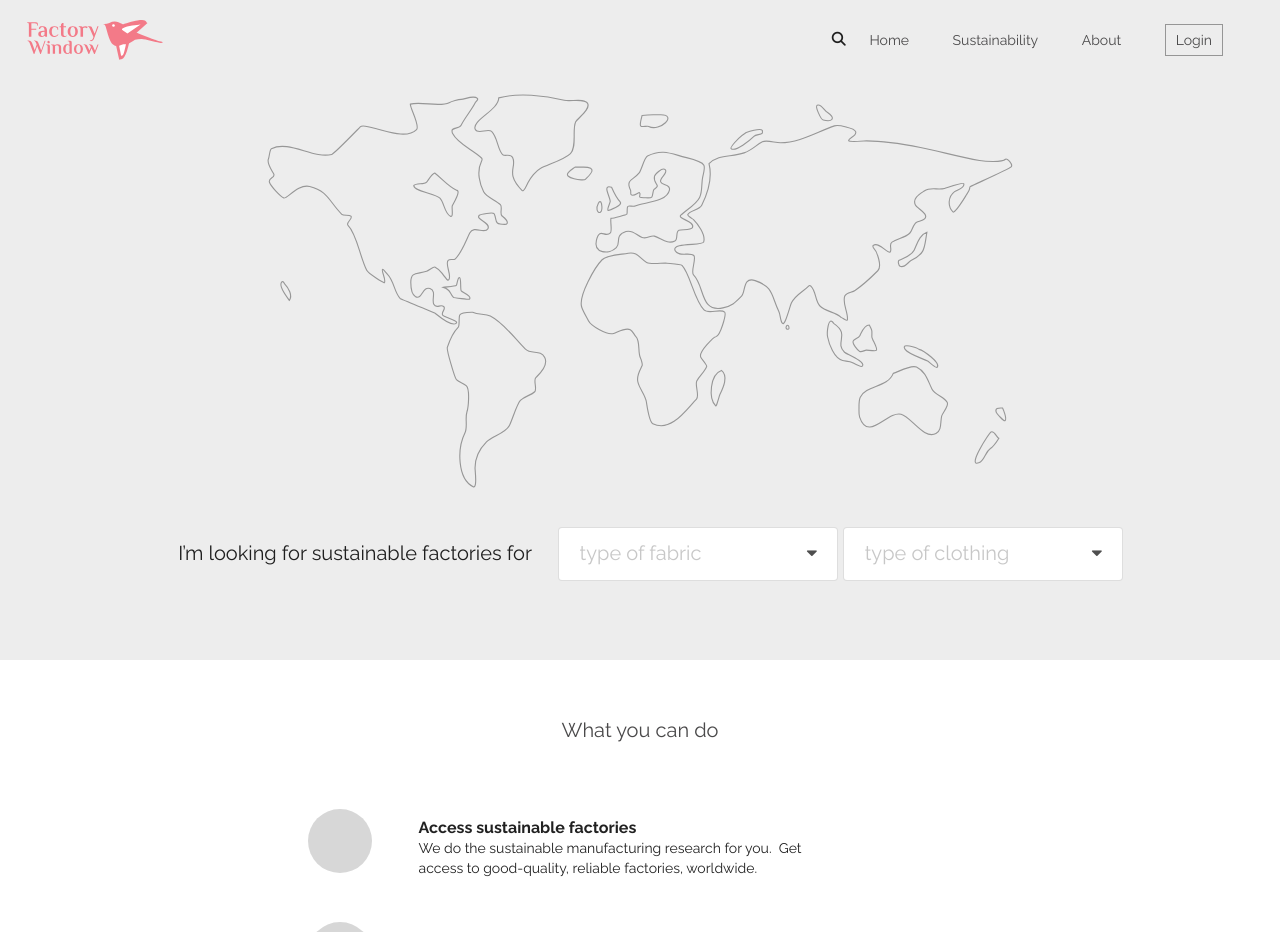
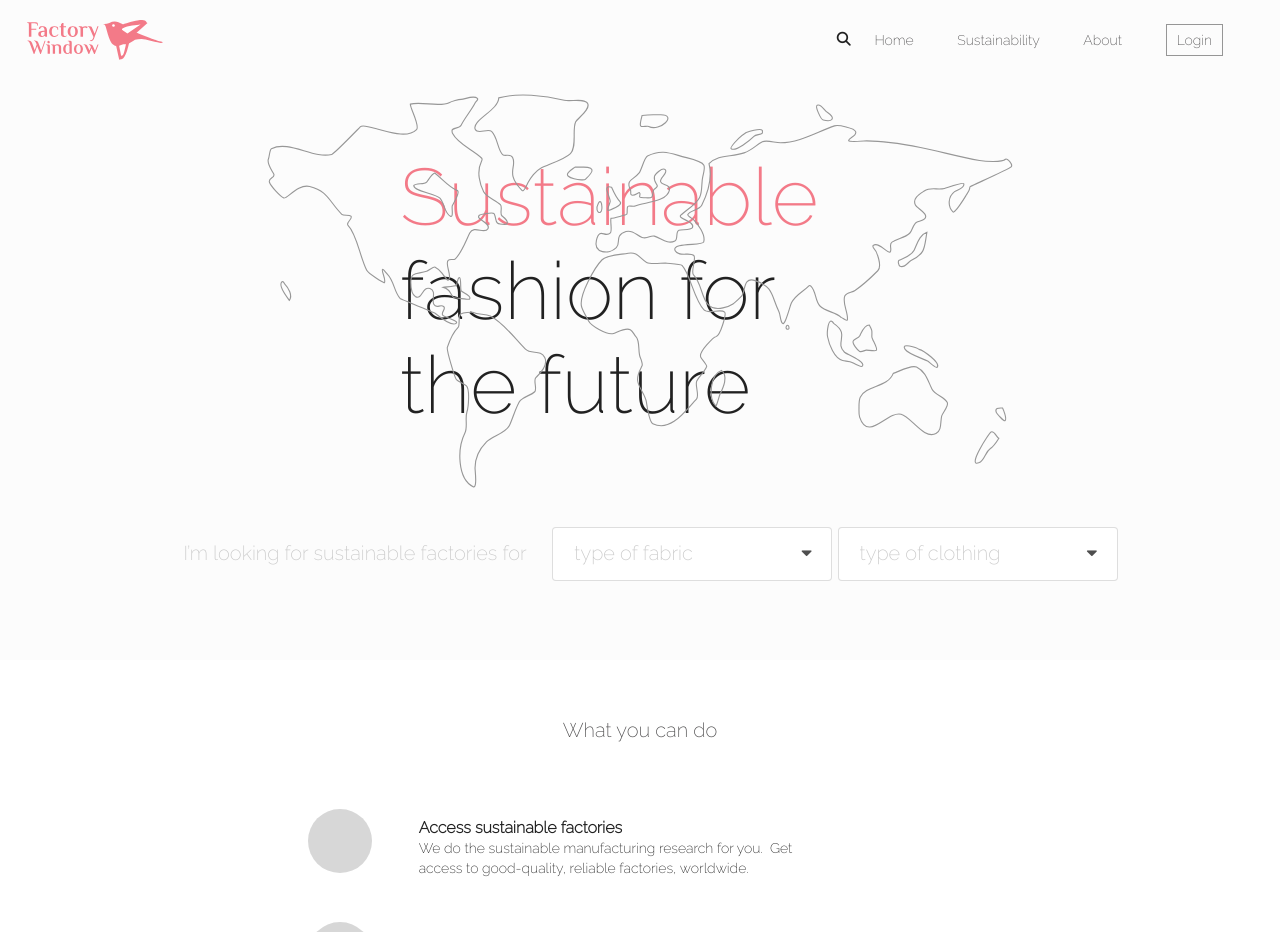
Before and after one commit to SunnyTam/factoryWindow, a Django app: page /home/ in a window 1280 px wide. Shown: the top 932 px of the page. Run offline with Django 3.2, Linux system fonts and the light colour scheme; some libraries are stand-ins or nearby versions.

Commit message:
fix overlay

```diff
--- a/factorywindow/static/css/home.css
+++ b/factorywindow/static/css/home.css
@@ -1,6 +1,7 @@
 .landing {
-    background-color: #ededed;
+    background-color: #f5f5f5;
     min-height: 580px;
+    position: relative;
 }
 
 .landing > .map {
@@ -37,7 +38,7 @@
 }
 
 @keyframes pin {
-    0%   {
+    0% {
         -ms-transform: translate(0px, -100px); /* IE 9 */
         -webkit-transform: translate(0px, -100px); /* Safari */
         transform: translate(0px, -100px);
@@ -62,15 +63,19 @@
     animation-delay: 2s;
     -webkit-animation-delay: 2s;
     -webkit-animation: fadein 2s; /* Safari, Chrome and Opera > 12.1 */
-       -moz-animation: fadein 2s; /* Firefox < 16 */
-        -ms-animation: fadein 2s; /* Internet Explorer */
-         -o-animation: fadein 2s; /* Opera < 12.1 */
-            animation: fadein 2s;
+    -moz-animation: fadein 2s; /* Firefox < 16 */
+    -ms-animation: fadein 2s; /* Internet Explorer */
+    -o-animation: fadein 2s; /* Opera < 12.1 */
+    animation: fadein 2s;
 }
 
 @keyframes fadein {
-    from { opacity: 0; }
-    to   { opacity: 1; }
+    from {
+        opacity: 0;
+    }
+    to {
+        opacity: 1;
+    }
 }
 
 .landing > .map > .pin > .dialog > a {
@@ -81,7 +86,7 @@
     color: white !important;
 }
 
-.landing > .map > .pin > .dialog:hover{
+.landing > .map > .pin > .dialog:hover {
     background-color: #f37a88;
     color: white !important;
     box-shadow: 0 6px 12px 0 rgba(0, 0, 0, 0.25);
@@ -110,6 +115,7 @@
     bottom: 300px;
     right: 450px;
 }
+
 .bangladesh.pin {
     bottom: 280px;
     right: 615px;
@@ -117,7 +123,7 @@
 }
 
 .ireland.pin {
-    text-align: right!important;
+    text-align: right !important;
     bottom: 388px;
     right: 879px;
 }
@@ -139,10 +145,10 @@
 .menubar-hidden-padding {
     height: 80px;
     width: 100%;
-    background-color: #ededed;
+    background-color: #f5f5f5;;
 }
 
-.can-do >.title {
+.can-do > .title {
     font-size: 20px;
     margin: 60px 0 69px;
     color: #4a494a;
@@ -179,3 +185,23 @@
 
 .can-do .item .text .desc {
 }
+
+.overlay {
+    position: absolute;
+    background-color: rgba(255, 255, 255, 0.75);
+    font-size: 80px;
+    bottom: 0;
+    left: 0;
+    right: 0;
+    width: 100%;
+    line-height: initial;
+    text-align: left;
+    height: 120%;
+    padding: 150px 400px;
+    top: -80px;
+}
+
+.overlay .focus {
+    color: #f37a88;
+
+}
--- a/factorywindow/static/js/home.js
+++ b/factorywindow/static/js/home.js
@@ -3,10 +3,14 @@
  */
 
 function onDdlSelected(selectedFabric, selectedClothing) {
-    if(selectedFabric !== '' || selectedClothing !== '') {
+    $(".overlay").fadeOut("slow");
+    // console.log(selectedFabric);
+    // console.log(selectedClothing);
+    // console.log(selectedFabric != '' && selectedClothing != '');
+    if(selectedFabric !== '' && selectedClothing !== '') {
+        $('.pin').show();
+    } else {
         $('.pin').hide();
-    } else {
-        $('.pin').show();
     }
 }
 
@@ -16,13 +20,13 @@ $(function () {
     var selectedFabric = '';
     var selectedClothing = '';
 
-   $('.fabric-ddl').change(function(){
-       selectedFabric = $(this).val();
+   $('.fabric-ddl select').change(function(){
+       selectedFabric = $('.fabric-ddl select').val();
        onDdlSelected(selectedFabric, selectedClothing);
    });
 
-    $('.clothing-ddl').change(function(){
-        selectedClothing = $(this).val();
+    $('.clothing-ddl select').change(function(){
+        selectedClothing = $('.clothing-ddl select').val();
         onDdlSelected(selectedFabric, selectedClothing);
    });
 });
--- a/templates/base.html
+++ b/templates/base.html
@@ -11,7 +11,7 @@
       src="https://code.jquery.com/jquery-3.2.1.min.js"
       integrity="sha256-hwg4gsxgFZhOsEEamdOYGBf13FyQuiTwlAQgxVSNgt4="
       crossorigin="anonymous"></script>
-    <link href="https://fonts.googleapis.com/css?family=Lora:400,400i|Raleway:400,700|Roboto:300,700" rel="stylesheet">
+    <link href="https://fonts.googleapis.com/css?family=Lora:400,400i|Raleway:200:400,700|Roboto:300,700" rel="stylesheet">
     <script src="https://use.fontawesome.com/22ced6a648.js"></script>
 
     {% block head %}
--- a/templates/home.html
+++ b/templates/home.html
@@ -12,6 +12,10 @@
 {% block body %}
 <div class="menubar-hidden-padding"></div>
 <div class="landing">
+    <div class="overlay">
+        <span class="focus">Sustainable</span>
+        fashion for the future
+    </div>
     <div class="map">
         <img src="{% static 'img/map.svg' %}"/>
         <div class="pin china">
@@ -19,7 +23,7 @@
                 <div class="country">
                     China
                 </div>
-                <a class="count">
+                <a class="count" href="/results">
                     18 factories
                     <i class="fa fa-angle-right" aria-hidden="true"></i>
                 </a>
@@ -31,7 +35,7 @@
                 <div class="country">
                     France
                 </div>
-                <a class="count">
+                <a class="count" href="/results">
                     5 factories
                     <i class="fa fa-angle-right" aria-hidden="true"></i>
                 </a>
@@ -43,7 +47,7 @@
                 <div class="country">
                     Bangladesh
                 </div>
-                <a class="count">
+                <a class="count" href="/results">
                     20 factories
                     <i class="fa fa-angle-right" aria-hidden="true"></i>
                 </a>
@@ -55,7 +59,7 @@
                 <div class="country">
                     Ireland
                 </div>
-                <a class="count">
+                <a class="count" href="/results">
                     3 factories
                     <i class="fa fa-angle-right" aria-hidden="true"></i>
                 </a>
```
